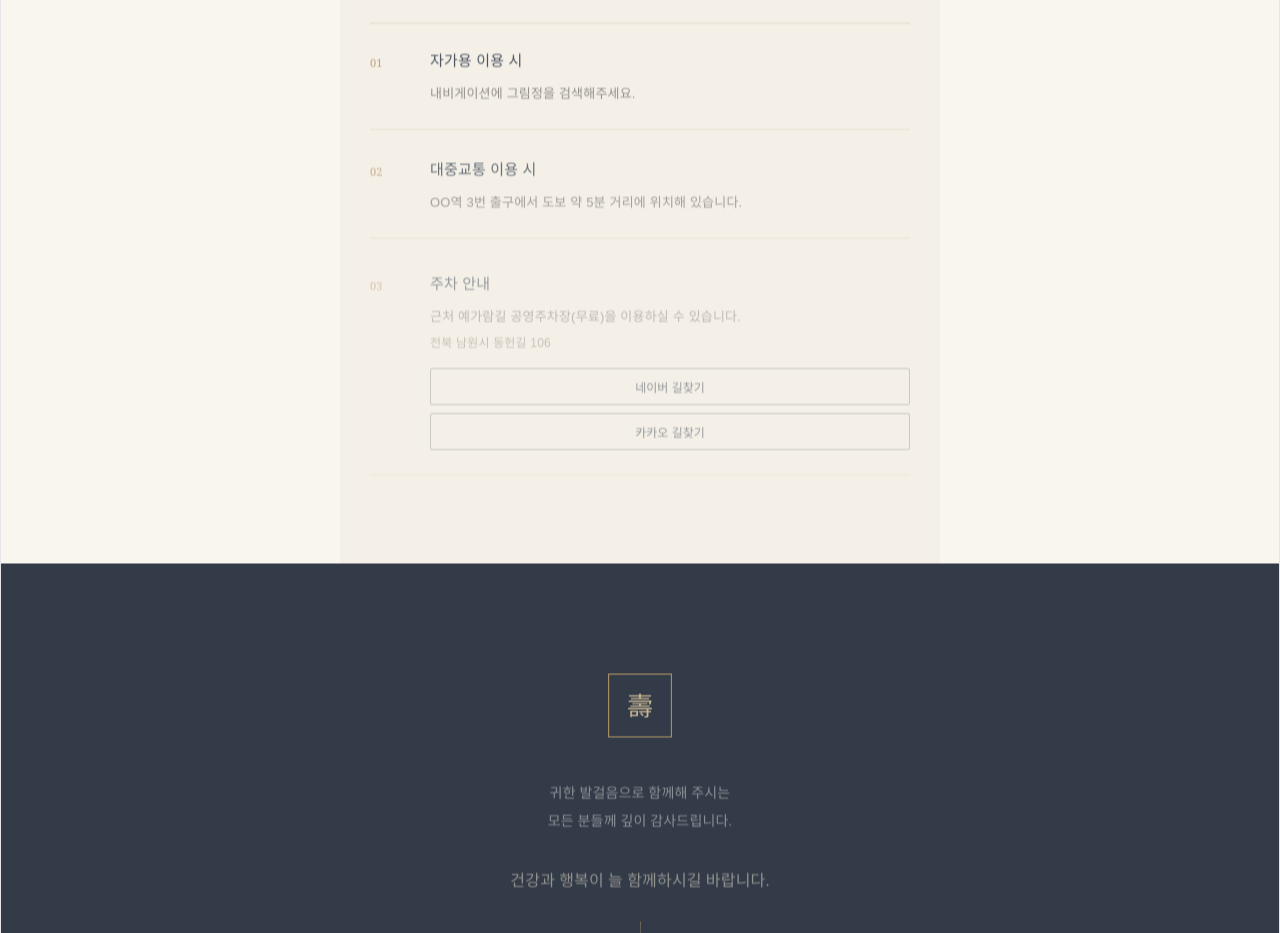
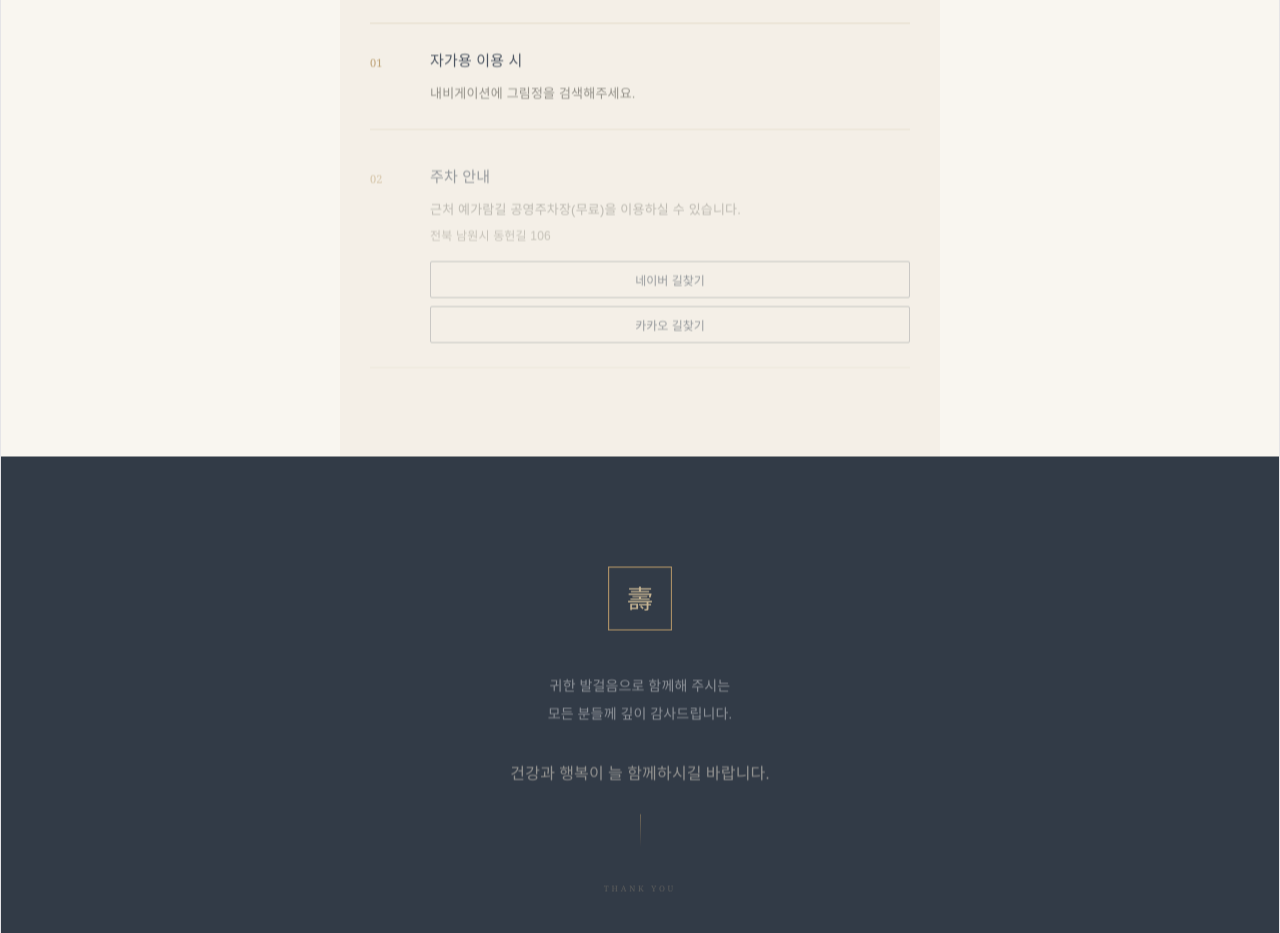
Before and after one commit to hjzheld/birthday, a Vue app: page / in a window 1280 px wide. Shown: the part 4000-4933 px from the top of the page. Built offline with nearby package versions, Linux system fonts and the light colour scheme.

Commit message:
260807 대중교통 삭제

```diff
--- a/src/components/InvitationPage.vue
+++ b/src/components/InvitationPage.vue
@@ -387,26 +387,9 @@ function openNaverMap(destination, webUrl) {
           </div>
         </div>
 
-        <div class="traffic-item reveal reveal-up reveal-delay-1">
+        <div class="traffic-item reveal reveal-up reveal-delay-2">
           <span class="number">
             02
-          </span>
-
-          <div>
-            <strong>
-              대중교통 이용 시
-            </strong>
-
-            <p>
-              OO역 3번 출구에서 도보 약 5분 거리에
-              위치해 있습니다.
-            </p>
-          </div>
-        </div>
-
-        <div class="traffic-item reveal reveal-up reveal-delay-2">
-          <span class="number">
-            03
           </span>
 
           <div>
```
